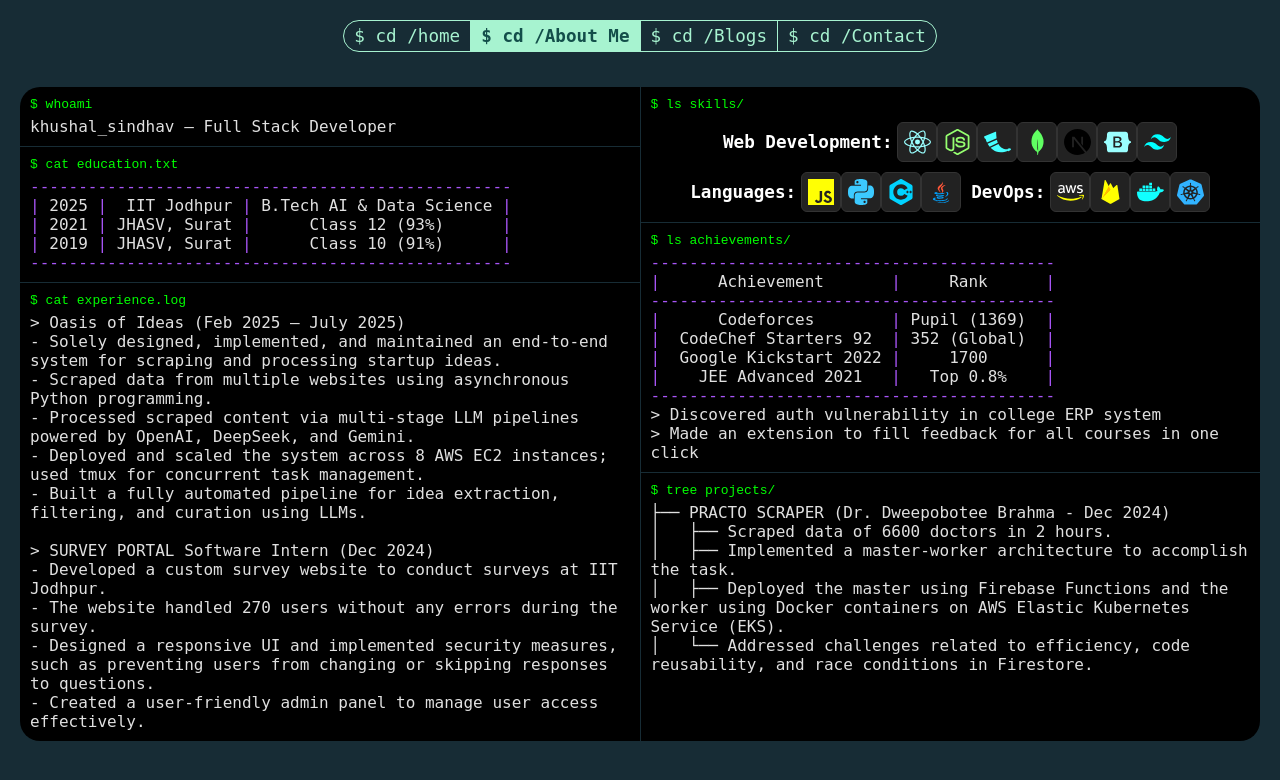
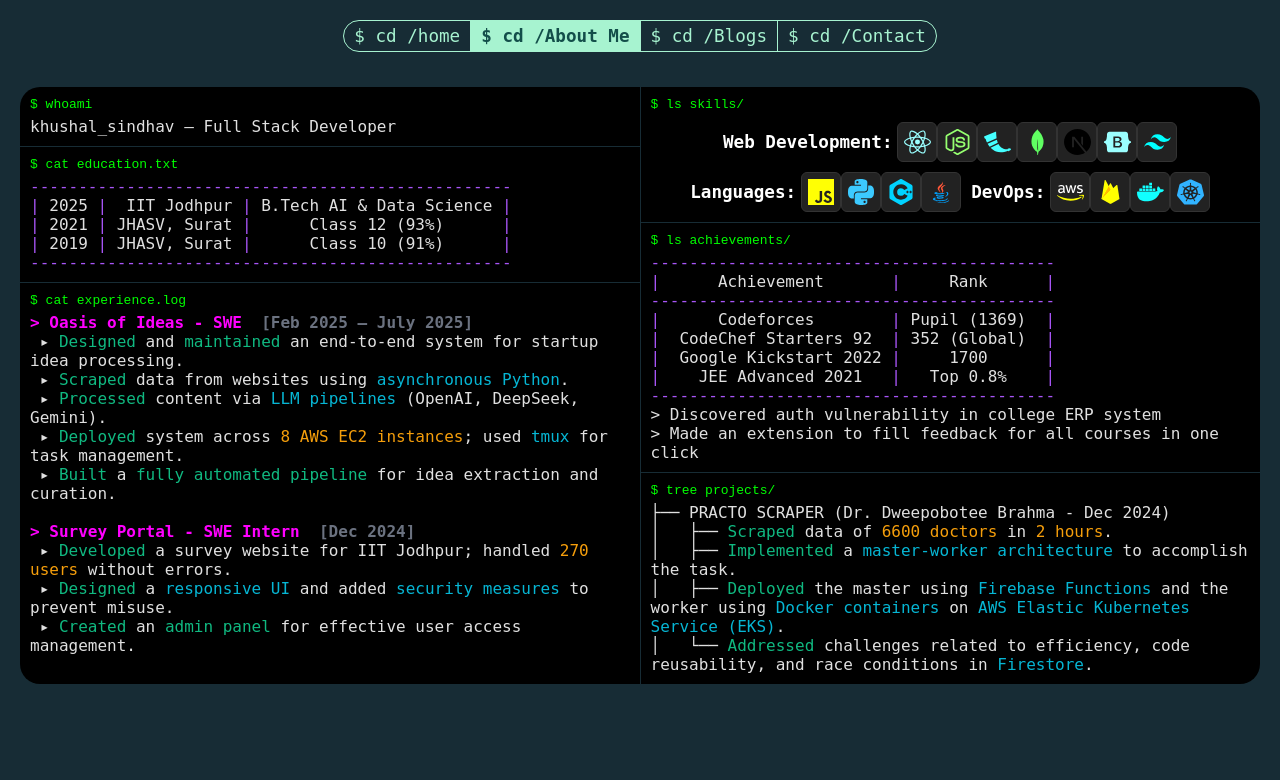
Before and after one commit to MagnusCarlsen26/PortFolio, a React (Create React App) app: page /about in a window 1280 px wide. Shown: the top 780 px of the page. Built offline with nearby package versions, Linux system fonts and the light colour scheme.

Commit message:
enhancement: improved experience section

```diff
--- a/src/constants/aboutData.ts
+++ b/src/constants/aboutData.ts
@@ -10,13 +10,21 @@
   output: string[] | string;
 }
 
+interface ExperienceDataItem extends AboutDataItem {
+  companyColors?: string[];
+}
+
+interface ProjectsDataItem extends AboutDataItem {
+  companyColors?: string[];
+}
+
 interface AboutData {
   whoami: AboutDataItem;
   education: AboutDataItem;
   skills: AboutDataItem;
-  experience: AboutDataItem;
+  experience: ExperienceDataItem;
   achievements: AboutDataItem;
-  projects: AboutDataItem;
+  projects: ProjectsDataItem;
   terminalSections: TerminalSection[];
 }
 
@@ -42,19 +50,19 @@
   experience: {
     command: "$ cat experience.log",
     output: [
-      "> Oasis of Ideas (Feb 2025 – July 2025)",
-      "- Solely designed, implemented, and maintained an end-to-end system for scraping and processing startup ideas.",
-      "- Scraped data from multiple websites using asynchronous Python programming.",
-      "- Processed scraped content via multi-stage LLM pipelines powered by OpenAI, DeepSeek, and Gemini.",
-      "- Deployed and scaled the system across 8 AWS EC2 instances; used tmux for concurrent task management.",
-      "- Built a fully automated pipeline for idea extraction, filtering, and curation using LLMs.",
+      "> Oasis of Ideas - SWE  [Feb 2025 – July 2025]",
+      " ▸ [green]Designed[/green] and [green]maintained[/green] an end-to-end system for startup idea processing.",
+      " ▸ [green]Scraped[/green] data from websites using [cyan]asynchronous Python[/cyan].",
+      " ▸ [green]Processed[/green] content via [cyan]LLM pipelines[/cyan] (OpenAI, DeepSeek, Gemini).",
+      " ▸ [green]Deployed[/green] system across [amber]8 AWS EC2 instances[/amber]; used [cyan]tmux[/cyan] for task management.",
+      " ▸ [green]Built[/green] a [green]fully automated pipeline[/green] for idea extraction and curation.",
       " ",
-      "> SURVEY PORTAL Software Intern (Dec 2024)",
-      "- Developed a custom survey website to conduct surveys at IIT Jodhpur.",
-      "- The website handled 270 users without any errors during the survey.",
-      "- Designed a responsive UI and implemented security measures, such as preventing users from changing or skipping responses to questions.",
-      "- Created a user-friendly admin panel to manage user access effectively.",
+      "> Survey Portal - SWE Intern  [Dec 2024]",
+      " ▸ [green]Developed[/green] a survey website for IIT Jodhpur; handled [amber]270 users[/amber] without errors.",
+      " ▸ [green]Designed[/green] a [cyan]responsive UI[/cyan] and added [cyan]security measures[/cyan] to prevent misuse.",
+      " ▸ [green]Created[/green] an [green]admin panel[/green] for effective user access management.",
     ],
+    companyColors: ["#FF00FF", "#FF00FF"],
   },
   achievements: {
     command: "$ ls achievements/",
@@ -75,11 +83,12 @@
     command: "$ tree projects/",
     output: [
       "├── PRACTO SCRAPER (Dr. Dweepobotee Brahma - Dec 2024)",
-      "│   ├── Scraped data of 6600 doctors in 2 hours.",
-      "│   ├── Implemented a master-worker architecture to accomplish the task.",
-      "│   ├── Deployed the master using Firebase Functions and the worker using Docker containers on AWS Elastic Kubernetes Service (EKS).",
-      "│   └── Addressed challenges related to efficiency, code reusability, and race conditions in Firestore.",
+      "│   ├── [green]Scraped[/green] data of [amber]6600 doctors[/amber] in [amber]2 hours[/amber].",
+      "│   ├── [green]Implemented[/green] a [cyan]master-worker architecture[/cyan] to accomplish the task.",
+      "│   ├── [green]Deployed[/green] the master using [cyan]Firebase Functions[/cyan] and the worker using [cyan]Docker containers[/cyan] on [cyan]AWS Elastic Kubernetes Service (EKS)[/cyan].",
+      "│   └── [green]Addressed[/green] challenges related to efficiency, code reusability, and race conditions in [cyan]Firestore[/cyan].",
     ],
+    companyColors: ["#f59e0b"],
   },
   terminalSections: [
     { id: "whoami", className: "whoami", dataKey: "whoami" },
--- a/src/page/about/About.tsx
+++ b/src/page/about/About.tsx
@@ -32,11 +32,76 @@
   const renderSection = (section: TerminalSection, index: number) => {
     const sectionData = aboutData[section.dataKey];
     const delay = calculateDelay(index);
+
+    // Function to color company names dynamically
+    const colorCompanyNames = (text: string, colors: string[] = []): string => {
+      if (colors.length === 0) return text;
+
+      let coloredText = text;
+      colors.forEach((color, colorIndex) => {
+        // Find lines that start with > or ├── which typically indicate company/project names
+        const companyPattern = colorIndex === 0
+          ? /^>(.+?)(\s*\([^)]*\))?$/gm  // Match lines starting with >
+          : /^├──(.+?)(\s*\([^)]*\))?$/gm; // Match lines starting with ├──
+
+        coloredText = coloredText.replace(companyPattern, (match) => {
+          return `<span style="color: ${color}; font-weight: bold;">${match}</span>`;
+        });
+      });
+
+      return coloredText;
+    };
+
+    // Function to process color tags
+    const processColorTags = (text: string): string => {
+      let processedText = text;
+
+      // Process color tags: [color]text[/color]
+      processedText = processedText.replace(
+        /\[(green|cyan|amber|magenta|gray)\]([^[]+)\[\/\1\]/g,
+        (match, color, content) => {
+          const colorMap: { [key: string]: string } = {
+            green: '#10b981',    // emerald-500
+            cyan: '#06b6d4',     // cyan-500
+            amber: '#f59e0b',    // amber-500
+            magenta: '#ec4899',  // pink-500
+            gray: '#6b7280'      // gray-500
+          };
+
+          return `<span style="color: ${colorMap[color]};">${content}</span>`;
+        }
+      );
+
+      // Process timeline dates in brackets to be gray
+      processedText = processedText.replace(
+        /\[([^\]]+(?:\d{4}[^\]]*)?)\]/g,
+        '<span style="color: #6b7280;">[$1]</span>'
+      );
+
+      return processedText;
+    };
+
     return (
       <section className={`terminal-pane ${section.className}`} key={section.id}>
         <Typewriter
           command={sectionData.command}
-          output={Array.isArray(sectionData.output) ? sectionData.output.map(line => line.replace(/\-\-+/g, '<span style="color: #a855f7">$&</span>').replace(/\|/g, '<span style="color: #a855f7">|</span>')) : [sectionData.output]}
+          output={Array.isArray(sectionData.output)
+            ? sectionData.output.map(line => {
+                let processedLine = line
+                  .replace(/\-\-+/g, '<span style="color: #a855f7">$&</span>')
+                  .replace(/\|/g, '<span style="color: #a855f7">|</span>');
+
+                // Apply company colors if available
+                if ('companyColors' in sectionData && sectionData.companyColors && sectionData.companyColors.length > 0) {
+                  processedLine = colorCompanyNames(processedLine, sectionData.companyColors);
+                }
+
+                // Process color tags
+                processedLine = processColorTags(processedLine);
+
+                return processedLine;
+              })
+            : [sectionData.output]}
           delay={delay}
         />
         {section.hasSkillIcons && <SkillIcons />}
```
